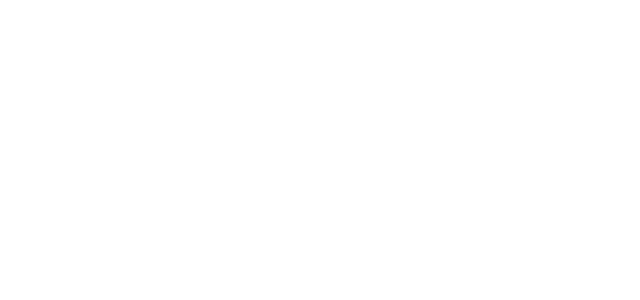
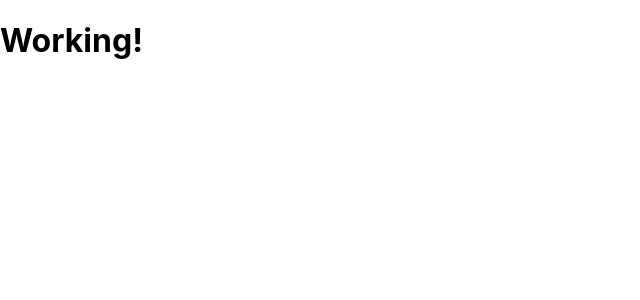
Before and after one commit to justingarcianm/colorapp, a React (Create React App) app: page /palette/1/1 in a window 1280 px wide. Shown: the top 300 px of the page, without its empty margins (0-640 px from the left). Built offline with nearby package versions, Linux system fonts and the light colour scheme.

Commit message:
Add Link to colorbox and add route

```diff
--- a/src/App.js
+++ b/src/App.js
@@ -23,6 +23,7 @@
                       />
                           }
                             />
+                            <Route path="/palette/:paletteId/:colorid" render={ () => <h1>Working!</h1>}/>
     </Switch>
 
     // <div>
--- a/src/ColorBox.js
+++ b/src/ColorBox.js
@@ -1,5 +1,6 @@
 import React, { Component } from 'react'
 import { CopyToClipboard } from 'react-copy-to-clipboard'
+import { Link } from 'react-router-dom'
 import "./ColorBox.css"
 
 export class ColorBox extends Component {
@@ -30,7 +31,9 @@
                      </div>
                      <button className="copy-button">Copy</button>
                 </div>
+                <Link to="/" onClick={ e => e.stopPropagation }>
                 <span className="see-more">More</span>
+                </Link>
             </div>
             </CopyToClipboard>
         )
```
